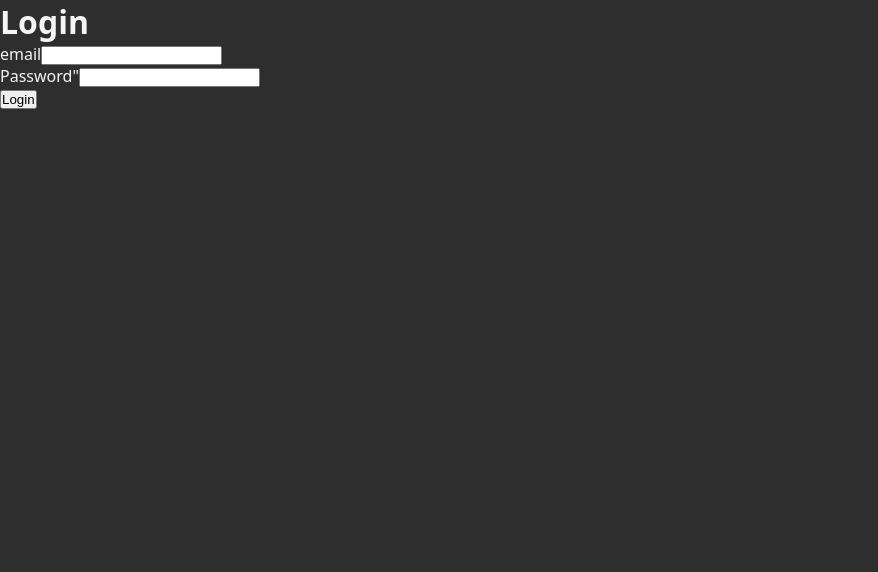
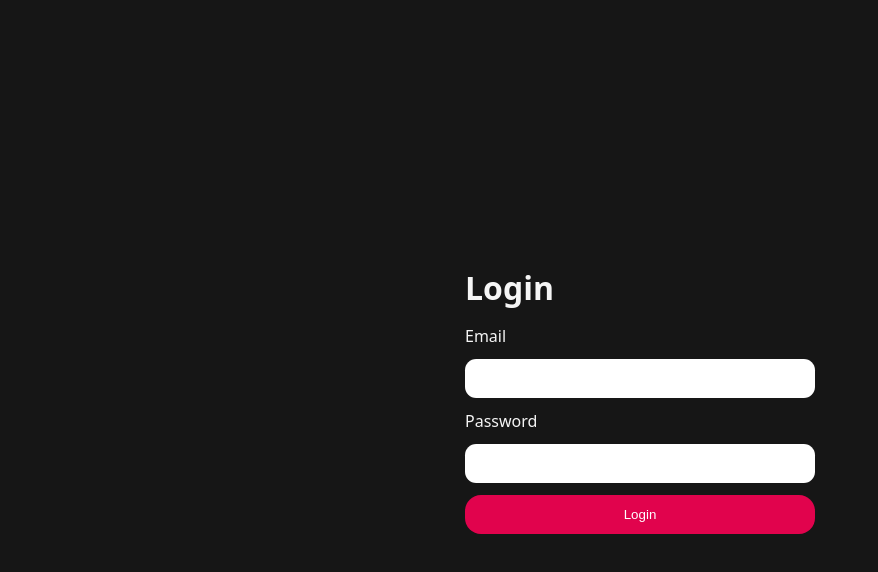
Before and after one commit to Harenderchhoker31/Resume-Analyser, a React app in the folder Frontend/: page /login in a window 1280 px wide. Shown: the top 572 px of the page, without its empty margins (0-878 px from the left). Built offline with nearby package versions, Linux system fonts and the light colour scheme; the HTML template or start-up script is replaced by a standard one.

Commit message:
login page copmpleted

```diff
--- /dev/null
+++ b/Frontend/src/features/auth/form.scss
@@ -0,0 +1,32 @@
+main{
+    min-height: 100vh;
+    width: 100%;
+
+    display: flex;
+    justify-content: center;
+    align-items: center;
+
+    .input-group{
+        display: flex;
+        flex-direction: column;
+        gap: 0.75rem;
+        input{
+            border:none;
+            outline:none;
+            padding-inline:1rem;
+            padding-block:0.75rem;
+            border-radius:0.7rem
+        }
+    }
+    .formcontainer{
+        min-width: 350px;
+        display:flex;
+        flex-direction: column;
+        gap:1rem;
+    }
+    form{
+        display: flex;
+        flex-direction: column;
+        gap:0.75rem
+    }
+}
--- a/Frontend/src/features/auth/pages/login.jsx
+++ b/Frontend/src/features/auth/pages/login.jsx
@@ -1,20 +1,24 @@
 import React from 'react'
+import '../form.scss'
 
 const login = () => {
+    const handleSubmit = (e) => {
+        e.preventDefault();
+    }
   return (
     <main>
         <div className='formcontainer'>
             <h1>Login</h1>
-            <form>
+            <form onSubmit={handleSubmit}>
                 <div className='input-group'>
-                    <label for="email">email</label>
+                    <label for="email">Email</label>
                     <input type="email" id="email" name="email" idplaceholder='Enter Your Email'/>
                 </div>
                 <div className='input-group'>
-                    <label for="password">Password</label>"
+                    <label for="password">Password</label>
                     <input type="password" id="password" name="password" idplaceholder='Enter Your Password'/>
                 </div>
-                <button className=''>Login</button>
+                <button className='button primary-button'>Login</button>
             </form>
         </div>
     </main>
--- /dev/null
+++ b/Frontend/src/features/style/button.scss
@@ -0,0 +1,20 @@
+.button{
+
+    border: none;
+    outline: none;
+    padding-inline: 1.5rem;
+    padding-block: 0.75rem;
+    border-radius: 1rem;
+    cursor: pointer;
+
+    transition: all 0.3s ease-in-out;
+
+    &.primary-button{
+        background-color: #e1034d;
+        color: white;
+    }
+
+    &:active{
+        transform: scale(0.9);
+    }
+}
--- a/Frontend/src/style.scss
+++ b/Frontend/src/style.scss
@@ -1,13 +1,20 @@
+@use "./features/style/button.scss";
+
 * {
-  margin: 0;
-  padding: 0;
-  box-sizing: border-box;
+    margin: 0%;
+    padding: 0%;
+    box-sizing: border-box;
 }
+
 html,
 body,
-#root{
-  width: 100%;
-  background-color: rgb(47, 46, 46);
-  color: whitesmoke;
-  font-family: system-ui, -apple-system, BlinkMacSystemFont, 'Segoe UI', Roboto, Oxygen, Ubuntu, Cantarell, 'Open Sans', 'Helvetica Neue', sans-serif;
+#root {
+    width: 100%;
+    background-color: #161616;
+    color: whitesmoke;
+    font-family: system-ui, -apple-system, BlinkMacSystemFont, 'Segoe UI', Roboto, Oxygen, Ubuntu, Cantarell, 'Open Sans', 'Helvetica Neue', sans-serif;
 }
+
+.highlight{
+    color: #d20d3b;
+}
```
